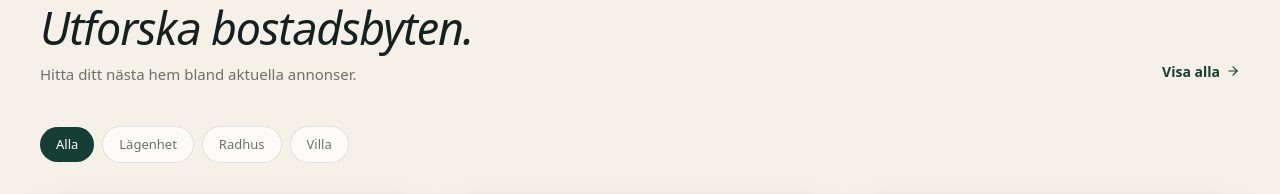
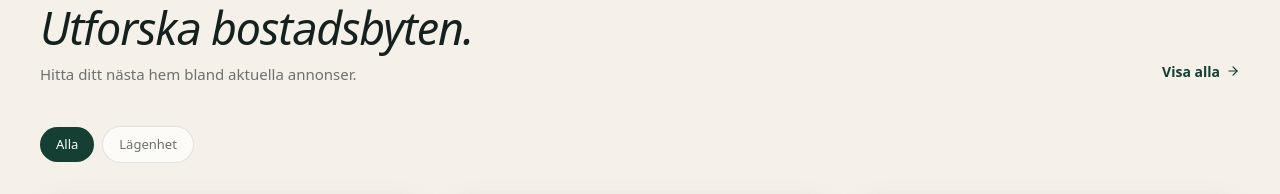
Before and after one commit to We-Know-IT/bytarn, a Next.js app: page / in a window 1280 px wide. Shown: the part 1520-1714 px from the top of the page. Built offline with nearby package versions, Linux system fonts and the light colour scheme; grey boxes are pictures that could not be loaded.

Commit message:
Remove Radhus and Villa filter chips — only apartments on förstahand

```diff
--- a/src/app/page.tsx
+++ b/src/app/page.tsx
@@ -360,7 +360,7 @@ export default function HomePage() {
 
           {/* Filter chips */}
           <div className="flex items-center gap-2 mb-8 flex-wrap">
-            {['Alla', 'Lägenhet', 'Radhus', 'Villa'].map((chip, i) => (
+            {['Alla', 'Lägenhet'].map((chip, i) => (
               <button
                 key={chip}
                 className="px-4 py-2 rounded-full text-[13px] font-medium transition-all"
```
